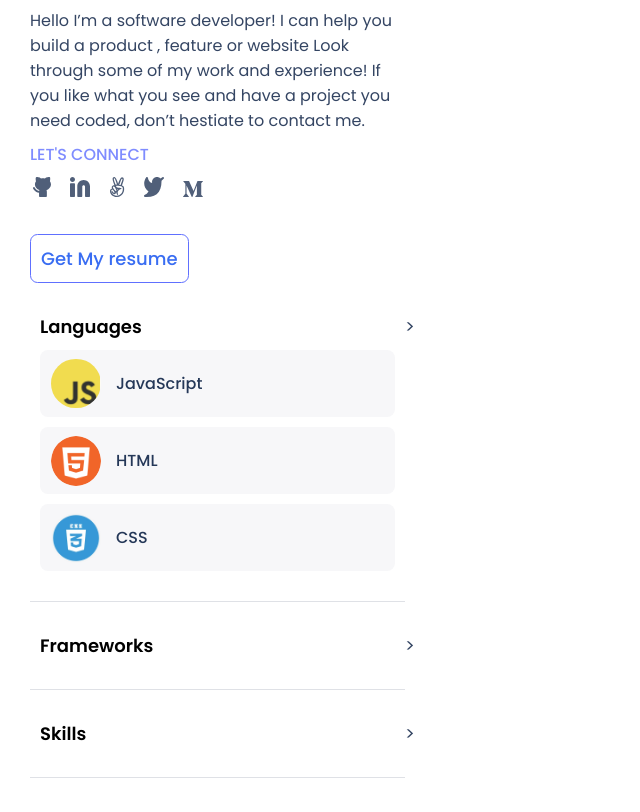
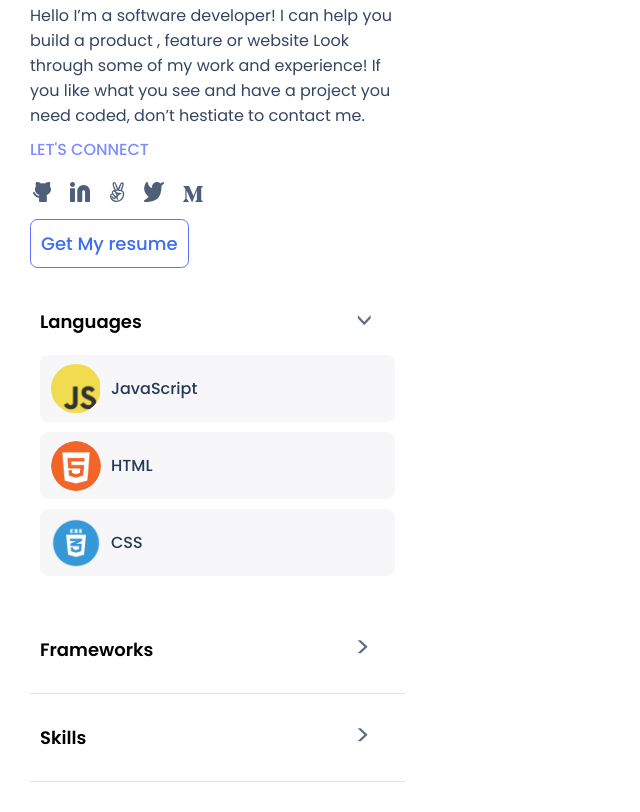
Before and after one commit to AsimKhan2019/HTML_Mobile_Exercise, a website: page index.html in a window 1280 px wide. Shown: the part 3110-3922 px from the top of the page, without its empty margins (0-640 px from the left). Drawn offline with Linux system fonts and the light colour scheme.

Commit message:
added requirements to the code

```diff
--- a/index.html
+++ b/index.html
@@ -160,23 +160,36 @@
                     <li><a href="#"><img src="img/m.svg" alt="m" /></a></li>
                 </ul>
             </div>
-            <button class="primary-btn" type="submit">Get My resume</button>
-            <div id="list">
-                <ul>
-                    <li class="mainli">
-                        <label>Languages</label>
-                        <ul class="collapse">
-                            <li><span><img src="img/js.png" alt="javascript"/></span>JavaScript</li>
-                            <li><span><img src="img/html.png" alt="html"/></span>HTML</li>
-                            <li><span><img src="img/css.png" alt="css"/></span>CSS</li>
-                        </ul>
-                    </li>
-                    <li class="mainli"><label>Frameworks</label></li>
-                    <!--<li><a href="#"><img src="img/seperator.svg" alt="seperator"></a></li>-->
-                    <li class="mainli"><label>Skills</label></li>
-                    <!--<li><a href="#"><img src="img/seperator.svg" alt="seperator"></a></li>-->
-                </ul>
+            <div>
+                <button class="primary-btn" type="submit">Get My resume</button>
+                <div></div>
             </div>
+            <div class="details">
+                <details open>
+                    <summary>Languages</summary>
+                    <ul class="collapse">
+                        <li><span><img src="img/js.png" /></span>JavaScript</li>
+                        <li><span><img src="img/html.png" /></span>HTML</li>
+                        <li><span><img src="img/css.png" /></span>CSS</li>
+                    </ul>
+                </details>
+                <details>
+                    <summary>Frameworks</summary>
+                    <ul class="collapse">
+                        <li><span><img src="img/js.png" /></span>JavaScript</li>
+                        <li><span><img src="img/html.png" /></span>HTML</li>
+                        <li><span><img src="img/css.png" /></span>CSS</li>
+                    </ul>
+                </details>
+                <details>
+                    <summary>Skills</summary>
+                    <ul class="collapse">
+                        <li><span><img src="img/js.png" /></span>JavaScript</li>
+                        <li><span><img src="img/html.png" /></span>HTML</li>
+                        <li><span><img src="img/css.png" /></span>CSS</li>
+                    </ul>
+                </details>
+            </div> <!-- details -->
         </section> <!-- about -->
     </div>
 </body>
--- a/style.css
+++ b/style.css
@@ -37,7 +37,7 @@ button.primary-btn:hover {
 }
 
 button.primary-btn:active {
-  background-color: blue;
+  background-color: #0000ff;
   color: #fff;
 }
 
@@ -72,7 +72,7 @@ button.primary-btn:active {
   background-repeat: repeat-y;
   background-size: 435px;
   border-radius: 0 0 0 100px;
-  background-color: white;
+  background-color: #fff;
 }
 
 h1 {
@@ -112,7 +112,7 @@ h1 {
 .collapse li {
   background-color: #f7f7f9;
   border-radius: 8px;
-  margin-top: 10px;
+  column-gap: 10px;
   height: 67px;
   display: flex;
   align-items: center;
@@ -147,7 +147,7 @@ h1 {
 .mainli label {
   font-size: large;
   font-weight: 600;
-  color: black;
+  color: #000;
   display: block;
   text-align: end;
 }
@@ -205,7 +205,12 @@ h1 {
   display: inline-block;
   width: 50px;
   height: 50px;
-  margin-right: 15px;
+}
+
+.collapse li span img {
+  max-width: 100%;
+  max-height: 100%;
+  border-radius: 100px;
 }
 
 .canopy li.item span {
@@ -214,9 +219,37 @@ h1 {
 }
 
 #about {
+  display: flex;
+  flex-direction: column;
   border-radius: 0 100px 0 0;
   background-color: #fff;
-  padding-top: 120px;
+  row-gap: 10px;
+}
+
+#about h1 {
+  margin-bottom:0;
+}
+
+#about #connectUs {
+  margin-top:0;
+}
+
+#about button.primary-btn {
+  margin-top:0;
+}
+
+.social {
+  padding: 10px;
+}
+
+.social ul {
+  display: flex;
+  flex-direction: row;
+  column-gap: 20px;
+}
+
+.social ul li {
+ list-style: none;
 }
 
 #list {
@@ -226,6 +259,9 @@ h1 {
 .collapse {
   list-style-type: none;
   direction: ltr;
+  display: flex;
+  flex-direction: column;
+  row-gap: 10px;
 }
 
 .collapse li span img {
@@ -233,3 +269,43 @@ h1 {
   max-height: 100%;
   border-radius: 100px;
 }
+
+details {
+  border-bottom: 1px solid #dfe1e6;
+  padding: 30px;
+  padding-right: 10px;
+  padding-left: 10px;
+}
+
+details[open] {
+  border-bottom: none;
+}
+
+details summary {
+  position: relative;
+  list-style: none;
+  font-size: large;
+  font-weight: 600;
+  color: #000;
+}
+
+details summary:after {
+  content: ">";
+  color: #5e6c84;
+  position: absolute;
+  font-size: 1.75rem;
+  line-height: 0;
+  margin-top: 0.75rem;
+  right: 25px;
+  font-weight: 200;
+  transform-origin: center;
+  transition: 200ms linear;
+}
+
+details[open] summary {
+  padding-bottom: 20px;
+}
+
+details[open] summary:after {
+  transform: rotate(90deg);
+}
```
